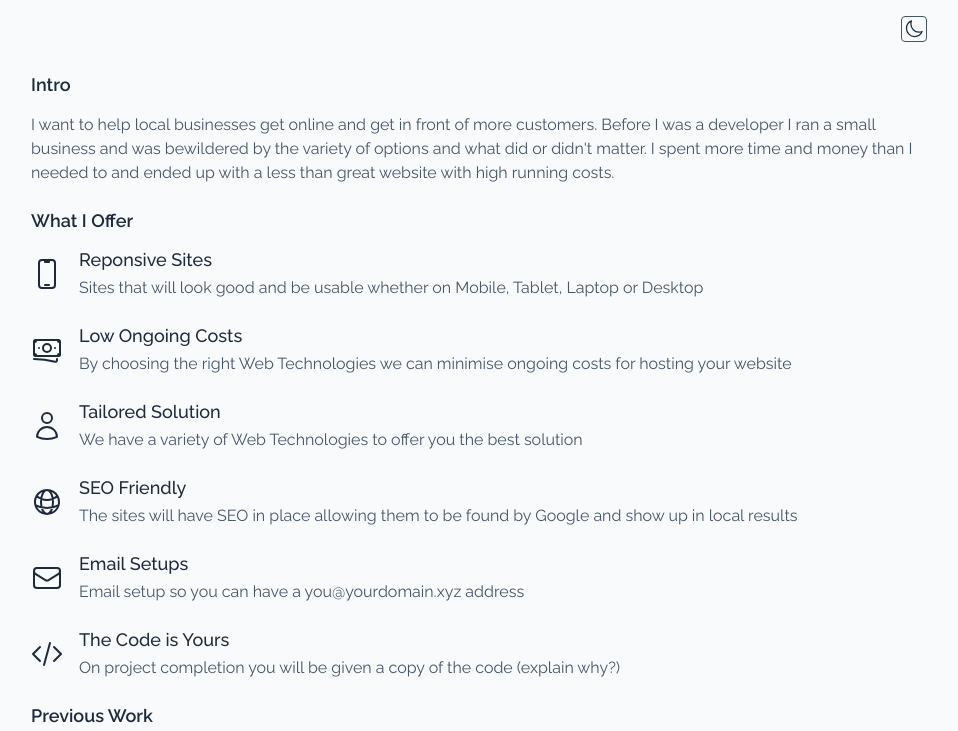
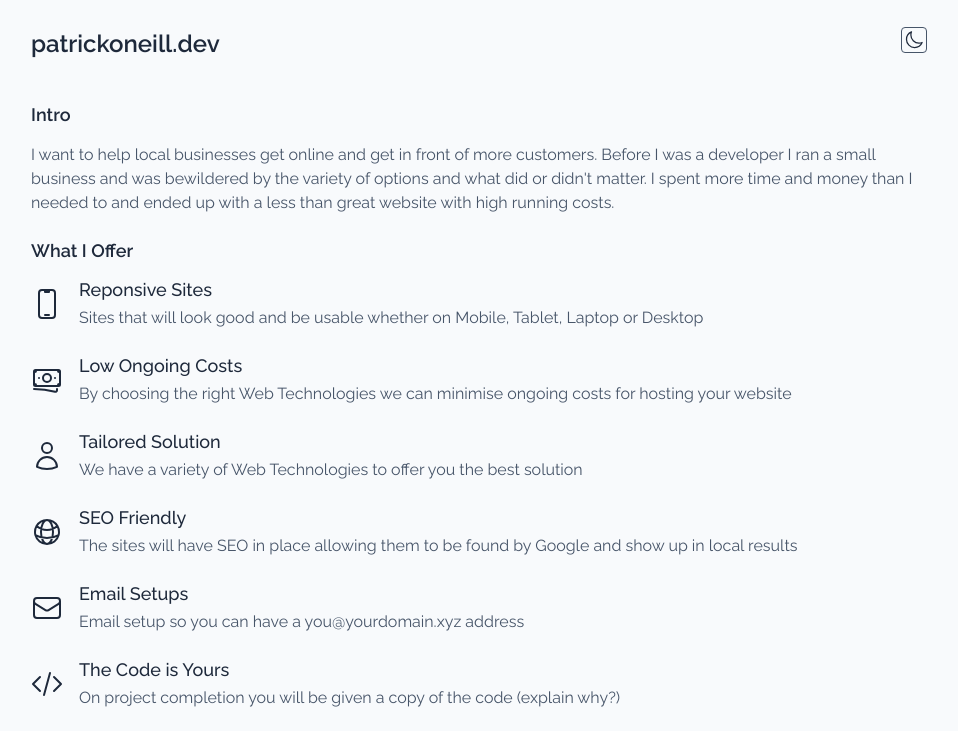
Before and after one commit to paddyjoneill/vanillasite, a plain HTML site: page site/index.html in a window 1280 px wide. Shown: the top 731 px of the page, without its empty margins (161-1119 px from the left). Drawn offline with Linux system fonts and the light colour scheme.

Commit message:
add title

```diff
--- a/site/index.html
+++ b/site/index.html
@@ -27,6 +27,7 @@
 
 <body>
     <header>
+        <h1>patrickoneill.dev</h1>
         <button id="dark-mode-toggle">
             <svg width="20" height="20" viewBox="0 0 24 24" fill="none" xmlns="http://www.w3.org/2000/svg">
                 <path
--- a/site/styles.css
+++ b/site/styles.css
@@ -15,8 +15,14 @@ header {
     padding: 1rem 1rem 0;
     width: calc(100% - 2rem);
     display: flex;
-    justify-content: end;
+    justify-content: space-between;
+    align-items: baseline;
     max-width: 56rem;
+}
+
+header > h1 {
+    font-size: x-large;
+    color: var(--heading-color)
 }
 
 header > button {
```
